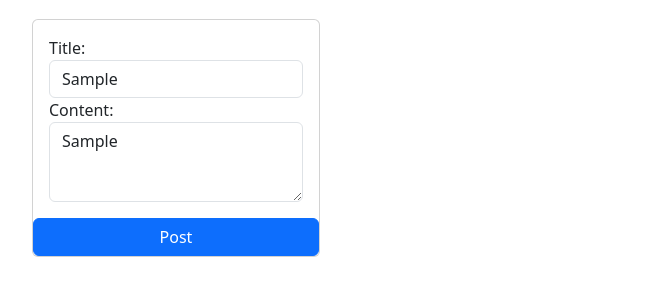
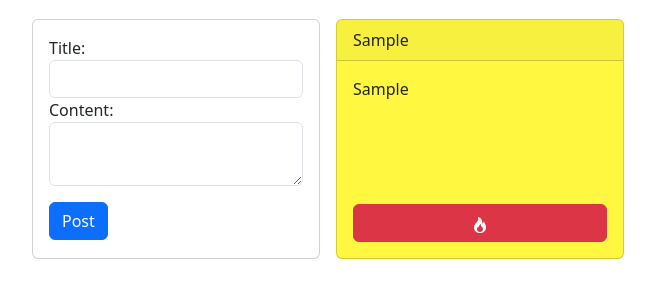
Before and after one commit to CaroSer/burnAfterReading, a plain HTML site: page index.html in a window 1280 px wide. Both pictures are taken after typing "Sample", "Sample" into the empty fields and a click on the button "Post". Shown: the part 53-350 px from the top of the page, without its empty margins (50-705 px from the left). Drawn offline with nearby package versions, Linux system fonts and the light colour scheme.

Commit message:
Define function to return existing notes

```diff
--- a/index.html
+++ b/index.html
@@ -20,16 +20,18 @@
   <div class="container">
     <h1 class="mb-4">Burn After Reading</h1>
 
-    <div id="note-container" class="mt-4">
-      <form class="card" id="note-form">
+    <div id="note-container" class="mb-4 mt-4 d-flex flex-row gap-3 flex-wrap">
+      <div id="note-form">
+        <form class="card">
           <div class="form-group card-body">
             <label for="note-title">Title:</label>
             <input type="text" id="note-title" class="form-control" required>
             <label for="note-content">Content:</label>
-          <textarea id="note-content" class="form-control" style="height: 5rem;" required></textarea>
+            <textarea id="note-content" class="form-control" style="height: 4rem;" required></textarea>
+            <button type="submit" class="btn btn-primary mt-3">Post</button>
           </div>
-        <button type="submit" class="btn btn-primary">Post</button>
         </form>
+      </div>
     </div>
   </div>
 </body>
--- a/script.js
+++ b/script.js
@@ -26,5 +26,34 @@ function deleteNote(index) {
 }
 
 function getNotes() {
+  let notes = model.getNotes();
+  let noteContainer = document.getElementById('note-container');
+  const formElement = document.getElementById('note-form');
 
+  noteContainer.innerHTML = '';
+
+  noteContainer.appendChild(formElement);
+
+  notes.forEach((note, index) => {
+    let noteElement = document.createElement('div');
+    noteElement.classList.add('note', 'card');
+    noteElement.style.backgroundColor = note.color;
+
+    noteElement.innerHTML = `
+      <div class="card-header">
+      ${note.title}
+      </div>
+
+    <div class="card-body d-flex flex-column">
+        <p class="mb-4">${note.content}</p>
+        <button class="btn btn-danger mt-auto" onclick="deleteNote(${index})"><svg xmlns="http://www.w3.org/2000/svg" width="16" height="16" fill="currentColor" class="bi bi-fire" viewBox="0 0 16 16">
+  <path d="M8 16c3.314 0 6-2 6-5.5 0-1.5-.5-4-2.5-6 .25 1.5-1.25 2-1.25 2C11 4 9 .5 6 0c.357 2 .5 4-2 6-1.25 1-2 2.729-2 4.5C2 14 4.686 16 8 16m0-1c-1.657 0-3-1-3-2.75 0-.75.25-2 1.25-3C6.125 10 7 10.5 7 10.5c-.375-1.25.5-3.25 2-3.5-.179 1-.25 2 1 3 .625.5 1 1.364 1 2.25C11 14 9.657 15 8 15"/>
+</svg></i></button>
+      </div>
+  `;
+    document.getElementById('note-title').value = '';
+    document.getElementById('note-content').value = '';
+
+    noteContainer.appendChild(noteElement);
+  });
 }
--- a/style.css
+++ b/style.css
@@ -1,3 +1,5 @@
 .card{
   width: 18rem;
+  height: 15rem;
+  margin-bottom: 2rem;;
 }
```
Lines whose indentation alone changed are shown as unchanged.
